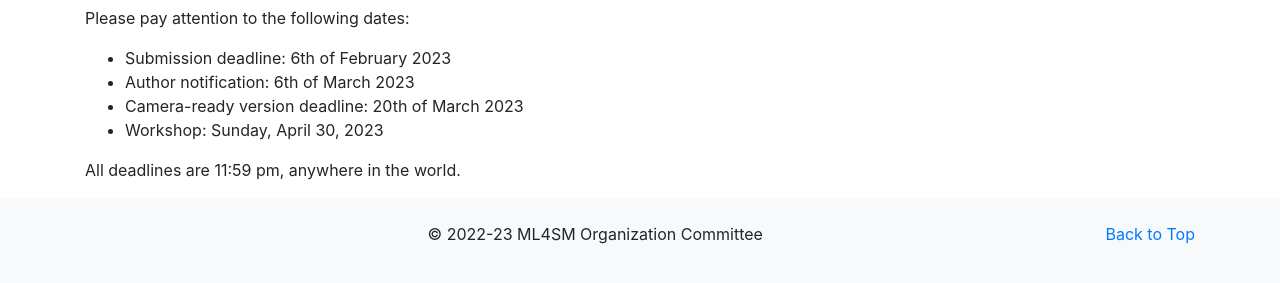
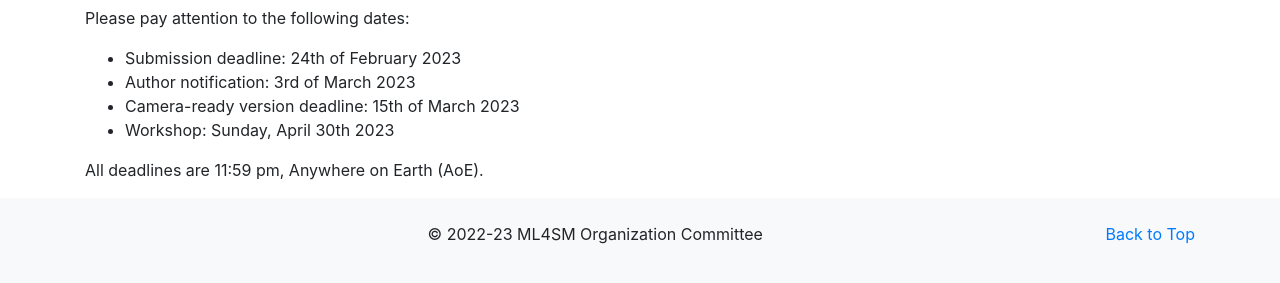
Before and after one commit to ML4StreamingMedia-Workshop/www, a website with bundled scripts: page docs/dates.html in a window 1280 px wide. Shown: the part 193-476 px from the top of the page. Built offline with nearby package versions, Linux system fonts and the light colour scheme.

Commit message:
Add files via upload

```diff
--- a/docs/dates.html
+++ b/docs/dates.html
@@ -152,12 +152,12 @@
 <h1>Important Dates</h1>
 <p>Please pay attention to the following dates:</p>
 <ul>
-<li>Submission deadline: 6th of February 2023              </li>
-<li>Author notification: 6th of March 2023</li>
-<li>Camera-ready version deadline: 20th of March 2023</li>
-<li>Workshop: Sunday, April 30, 2023   </li>
+<li>Submission deadline: 24th of February 2023             </li>
+<li>Author notification: 3rd of March 2023</li>
+<li>Camera-ready version deadline: 15th of March 2023</li>
+<li>Workshop: Sunday, April 30th 2023  </li>
 </ul>
-<p>All deadlines are 11:59 pm, anywhere in the world.</p>
+<p>All deadlines are 11:59 pm, Anywhere on Earth (AoE).</p>
 
 
     </div>
```
Also changed, not shown: docs/index.html (+4 -4 lines), docs/submissions.html (+3 -3 lines).
